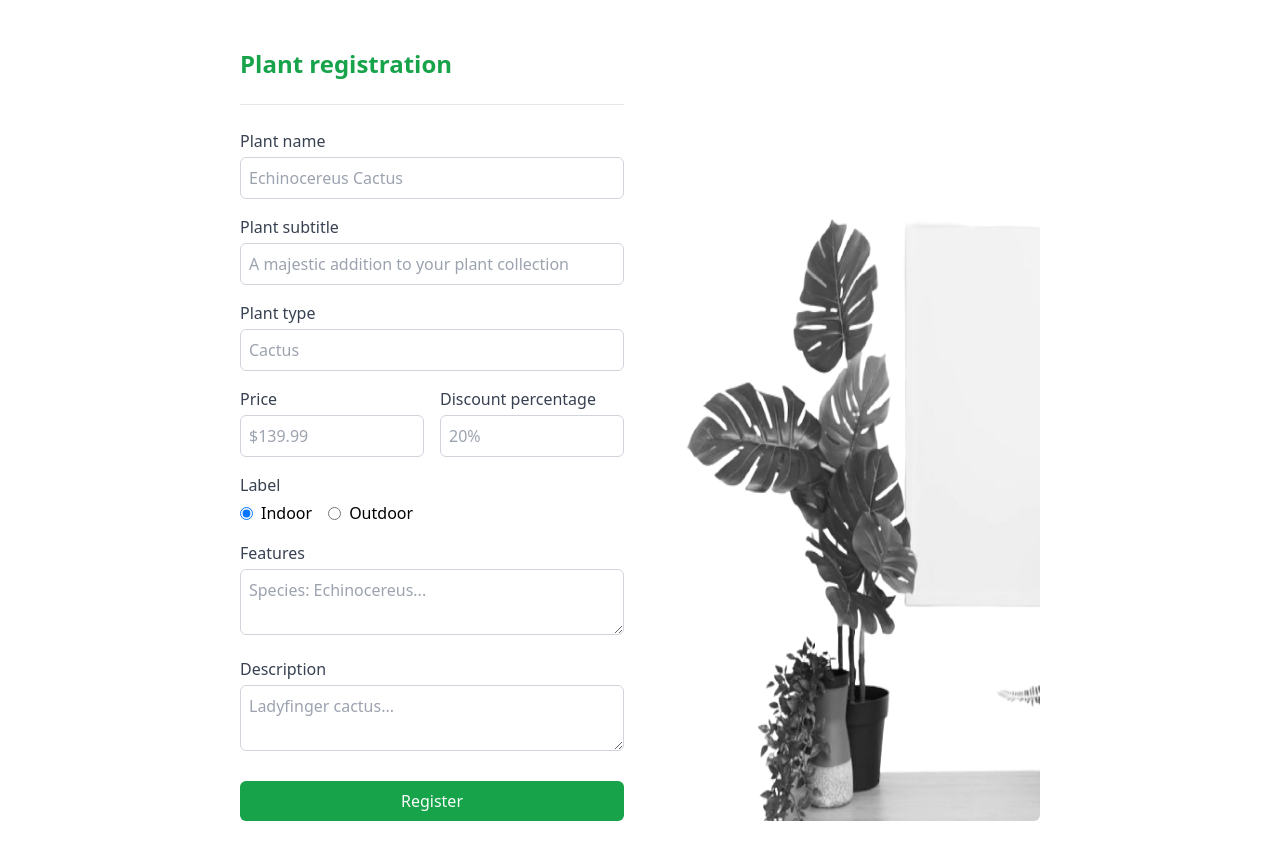
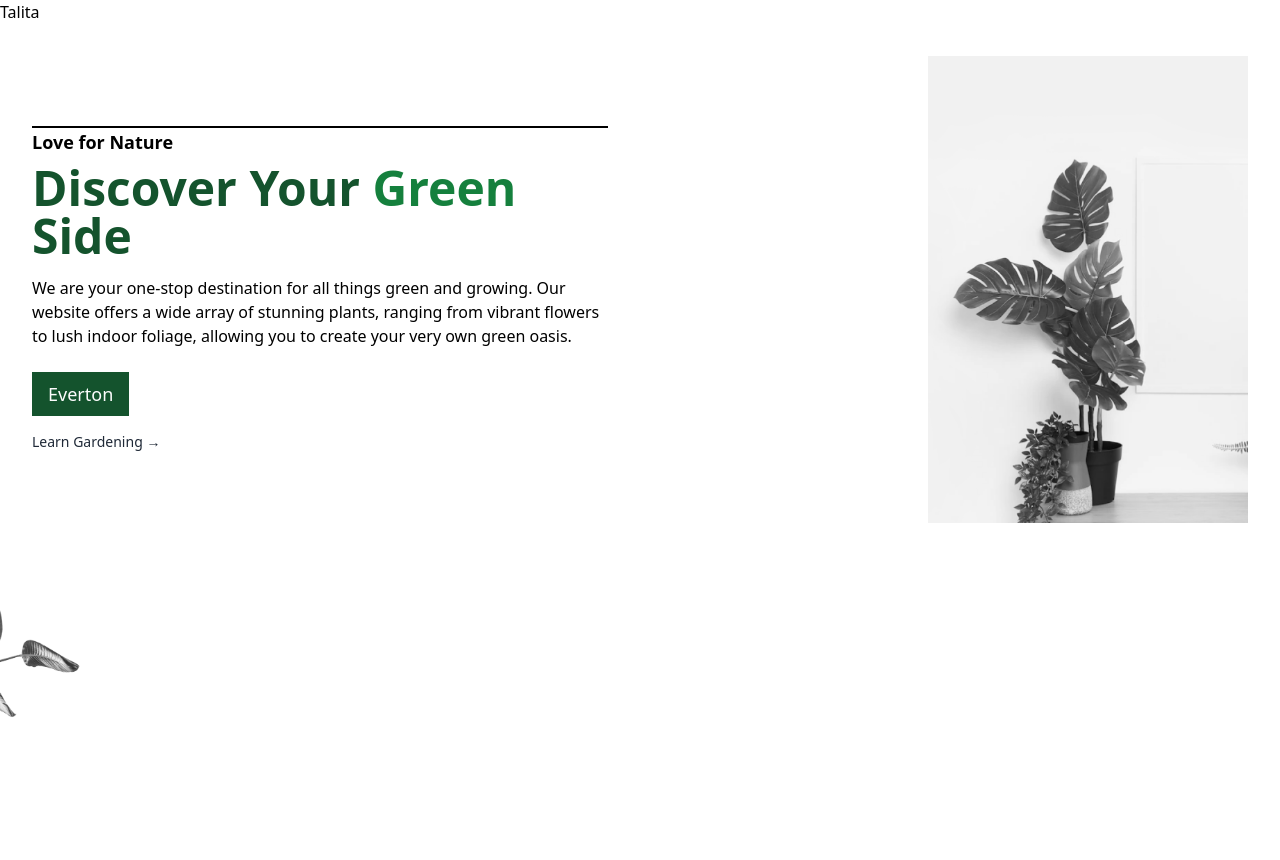
Before and after one commit to Aldovani/challenge-02-pb, a React (Vite) app: page / in a window 1280 px wide. Shown: the top 860 px of the page. After the commit the page ends 800 px from the top, so only its background shows below. Built offline with nearby package versions, Linux system fonts and the light colour scheme.

Commit message:
feat(heroHome): setup inicial

```diff
--- a/src/App.tsx
+++ b/src/App.tsx
@@ -1,9 +1,9 @@
-import PlantRegistration from "./components/PlantRegistration";
+import HeroHome from "./components/HeroHome";
 
 const App = () => {
   return (
     <div className="App">
-      <PlantRegistration />
+      <HeroHome />
     </div>
   );
 };
--- /dev/null
+++ b/src/components/HeroHome.tsx
@@ -0,0 +1,45 @@
+import leftPlant from "../assets/leftPlant.png";
+import image23 from "../assets/image23.png";
+
+const HeroHome = () => {
+  return (
+    <div>
+      <header>Talita</header>
+      <div className="flex flex-col md:flex-row items-center justify-between p-8">
+        <section className="max-w-xl mb-8 md:mb-0">
+          <hr className="border border-black" />
+          <h2 className="text-lg font-bold">Love for Nature</h2>
+          <h1 className="text-4xl md:text-5xl font-bold mt-2 text-green-900">
+            Discover Your <span className="text-green-700">Green</span> Side
+          </h1>
+          <p className="text-base mt-4">
+            We are your one-stop destination for all things green and growing.
+            Our website offers a wide array of stunning plants, ranging from
+            vibrant flowers to lush indoor foliage, allowing you to create your
+            very own green oasis.
+          </p>
+          <button className="bg-green-900 text-white py-2 px-4 mt-6 text-lg">
+            Everton
+          </button>
+          <img
+            src={leftPlant}
+            alt="Left Plant"
+            className="absolute bottom-0 left-0 w-24 md:w-32 grayscale"
+          />
+          <a href="#" className="block text-gray-800 mt-4 text-sm">
+            Learn Gardening →
+          </a>
+        </section>
+        <section className="relative flex flex-col items-center md:items-end">
+          <img
+            src={image23}
+            alt="Right Plant"
+            className="w-48 md:w-80 grayscale mix-blend-multiply"
+          />
+        </section>
+      </div>
+    </div>
+  );
+};
+
+export default HeroHome;
--- a/src/components/PlantRegistration.tsx
+++ /dev/null
@@ -1,113 +0,0 @@
-import plantImage from "../assets/image23.png";
-
-const PlantRegistration = () => {
-  return (
-    <div className="min-h-screen flex items-center justify-center">
-      <div className="p-8 rounded-lg flex flex-col sm:flex-row max-w-4xl w-full">
-        <div className="w-full sm:w-1/2 p-4">
-          <h2 className="text-2xl font-bold mb-6 text-green-600">
-            Plant registration
-          </h2>
-          <hr className="mb-6" />
-          <form>
-            <div className="mb-4">
-              <label className="block text-gray-700">Plant name</label>
-              <input
-                type="text"
-                className="mt-1 p-2 w-full border border-gray-300 rounded-md"
-                placeholder="Echinocereus Cactus"
-              />
-            </div>
-            <div className="mb-4">
-              <label className="block text-gray-700">Plant subtitle</label>
-              <input
-                type="text"
-                className="mt-1 p-2 w-full border border-gray-300 rounded-md"
-                placeholder="A majestic addition to your plant collection"
-              />
-            </div>
-            <div className="mb-4">
-              <label className="block text-gray-700">Plant type</label>
-              <input
-                type="text"
-                className="mt-1 p-2 w-full border border-gray-300 rounded-md"
-                placeholder="Cactus"
-              />
-            </div>
-            <div className="mb-4 flex">
-              <div className="mr-4">
-                <label className="block text-gray-700">Price</label>
-                <input
-                  type="text"
-                  className="mt-1 p-2 w-full border border-gray-300 rounded-md"
-                  placeholder="$139.99"
-                />
-              </div>
-              <div>
-                <label className="block text-gray-700">
-                  Discount percentage
-                </label>
-                <input
-                  type="text"
-                  className="mt-1 p-2 w-full border border-gray-300 rounded-md"
-                  placeholder="20%"
-                />
-              </div>
-            </div>
-            <div className="mb-4">
-              <label className="block text-gray-700">Label</label>
-              <div className="mt-1 flex items-center">
-                <input
-                  type="radio"
-                  name="label"
-                  className="mr-2"
-                  id="indoor"
-                  defaultChecked
-                />
-                <label htmlFor="indoor" className="mr-4">
-                  Indoor
-                </label>
-                <input
-                  type="radio"
-                  name="label"
-                  className="mr-2"
-                  id="outdoor"
-                />
-                <label htmlFor="outdoor">Outdoor</label>
-              </div>
-            </div>
-            <div className="mb-4">
-              <label className="block text-gray-700">Features</label>
-              <textarea
-                className="mt-1 p-2 w-full border border-gray-300 rounded-md"
-                placeholder="Species: Echinocereus..."
-              ></textarea>
-            </div>
-            <div className="mb-6">
-              <label className="block text-gray-700">Description</label>
-              <textarea
-                className="mt-1 p-2 w-full border border-gray-300 rounded-md"
-                placeholder="Ladyfinger cactus..."
-              ></textarea>
-            </div>
-            <button
-              type="submit"
-              className="w-full bg-green-600 text-white py-2 rounded-md hover:bg-green-700"
-            >
-              Register
-            </button>
-          </form>
-        </div>
-        <div className="w-full lg:w-1/2 p-4 flex justify-center">
-          <img
-            src={plantImage}
-            alt="Plant"
-            className="w-full lg:max-w-md h-auto rounded-md filter grayscale"
-          />
-        </div>
-      </div>
-    </div>
-  );
-};
-
-export default PlantRegistration;
--- a/tailwind.config.js
+++ b/tailwind.config.js
@@ -1,5 +1,4 @@
 /** @type {import('tailwindcss').Config} */
-
 const defaultTheme = require("tailwindcss/defaultTheme");
 
 export default {
@@ -30,6 +29,7 @@
       fontFamily: {
         raleway: ["Raleway", ...defaultTheme.fontFamily.sans],
         "eb-garamond": ["EB Garamond", ...defaultTheme.fontFamily.sans],
+        inter: ["Inter", ...defaultTheme.fontFamily.sans]
       },
     },
   },
```
Also changed, not shown: src/assets/image23.png. Lines whose indentation alone changed are shown as unchanged.
